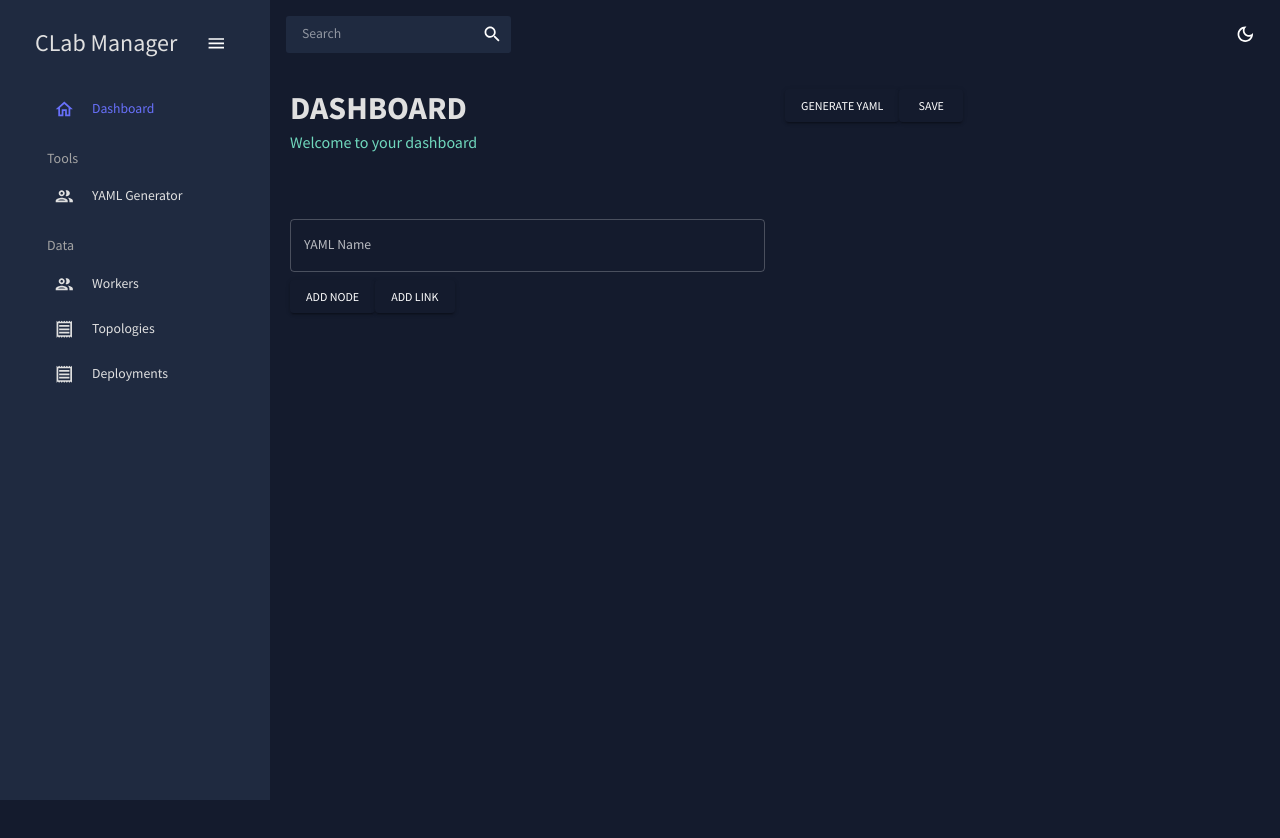
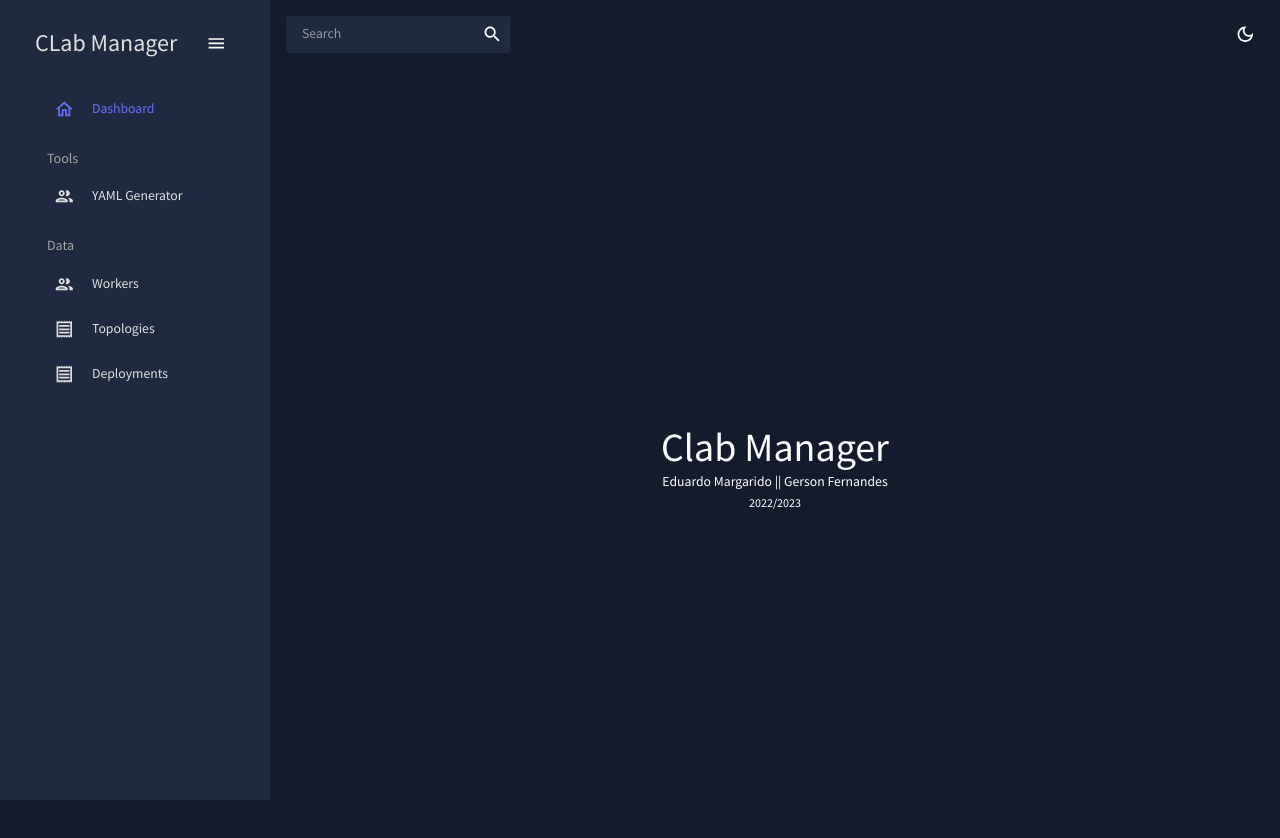
Before and after one commit to EddWasTaken/clab-manager, a React (Create React App) app in the folder frontend/: page / in a window 1280 px wide. Shown: the top 838 px of the page. Before the commit the page ends 800 px from the top, so only its background shows below. Built offline with nearby package versions, Linux system fonts and the light colour scheme.

Commit message:
mais cenas

```diff
--- a/frontend/src/scenes/dashboard/index.jsx
+++ b/frontend/src/scenes/dashboard/index.jsx
@@ -1,154 +1,23 @@
-import yaml from "js-yaml";
-import React, { useState } from "react";
-import { Box, TextField, Button } from "@mui/material";
-import Header from "../../components/Header";
+import { Box, Typography } from "@mui/material";
 
 const Dashboard = () => {
-  const [name, setName] = useState("");
-  const [nodes, setNodes] = useState([]);
-  const [links, setLinks] = useState([]);
-  const [topology, setYaml] = useState("");
-
-  const handleAddNode = () => {
-    setNodes([...nodes, { kind: "", image: "", ports: [] }]);
-  };
-
-  const handleNodeChange = (index, field, value) => {
-    const updatedNodes = [...nodes];
-    updatedNodes[index][field] = value;
-    setNodes(updatedNodes);
-  };
-
-  const handleAddLink = () => {
-    setLinks([...links, { endpoints: [] }]);
-  };
-
-  const handleLinkChange = (index, value) => {
-    const updatedLinks = [...links];
-    updatedLinks[index].endpoints = value.split(",");
-    setLinks(updatedLinks);
-  };
-
-  const generateYaml = () => {
-    let yamlString = `name: ${name}\ntopology:\n  nodes:\n`;
-    nodes.forEach((node, index) => {
-      yamlString += `    node${index + 1}:\n`;
-      yamlString += `      kind: ${node.kind}\n`;
-      yamlString += `      image: ${node.image}\n`;
-      if (node.ports.length > 0) {
-        yamlString += `      ports:\n`;
-        node.ports.forEach((port) => {
-          yamlString += `        - ${port}\n`;
-        });
-      }
-    });
-    yamlString += "  links:\n";
-    links.forEach((link, index) => {
-      yamlString += `    - endpoints: [${link.endpoints.map((ep) => `"${ep}"`).join(", ")}]\n`;
-    });
-    setYaml(yamlString);
-  };
-
-  const postDeploy = async () => {
-
-    const jsonObj = yaml.load(topology);
-    const jsonStr = JSON.stringify(jsonObj);
-
-    try {
-      const response = await fetch("http://localhost:5000/api/topologies", {
-        method: "POST",
-        headers: {
-          "Content-Type": "application/json",
-        },
-        body: jsonStr,
-
-      });
-      if (response.ok) {
-
-        console.log("Deploy successful");
-      } else {
-
-        console.error("Deploy failed");
-      }
-    } catch (error) {
-      console.error("Error occurred during deployment:", error);
-    }
-  };
-
-
   return (
-    <Box m="20px" display="flex">
-      <Box flex="1">
-        <Box display="flex" justifyContent="space-between" alignItems="center">
-          <Header title="DASHBOARD" subtitle="Welcome to your dashboard" />
-        </Box>
-        <Box mt="20px">
-          <TextField
-            label="YAML Name"
-            value={name}
-            onChange={(e) => setName(e.target.value)}
-            fullWidth
-            margin="normal"
-          />
-          <Button variant="contained" onClick={handleAddNode}>
-            Add Node
-          </Button>
-          {nodes.map((node, index) => (
-            <Box key={index} mt="20px">
-              <TextField
-                label="Node Kind"
-                value={node.kind}
-                onChange={(e) => handleNodeChange(index, "kind", e.target.value)}
-                fullWidth
-                margin="normal"
-              />
-              <TextField
-                label="Node Image"
-                value={node.image}
-                onChange={(e) => handleNodeChange(index, "image", e.target.value)}
-                fullWidth
-                margin="normal"
-              />
-              <TextField
-                label="Node Ports"
-                value={node.ports.join(",")}
-                onChange={(e) => handleNodeChange(index, "ports", e.target.value.split(","))}
-                fullWidth
-                margin="normal"
-              />
-            </Box>
-          ))}
-          <Button variant="contained" onClick={handleAddLink} mt="20px">
-            Add Link
-          </Button>
-          {links.map((link, index) => (
-            <Box key={index} mt="20px">
-              <TextField
-                label="Link Endpoints"
-                value={link.endpoints.join(",")}
-                onChange={(e) => handleLinkChange(index, e.target.value)}
-                fullWidth
-                margin="normal"
-              />
-            </Box>
-          ))}
-
-        </Box>
-      </Box>
-      <Box flex="1" ml="20px">
-      <Button variant="contained" onClick={generateYaml} mt="20px">
-            Generate YAML
-          </Button>
-        <Button variant="contained" onClick={postDeploy} mt="20px">
-          Save
-        </Button>
-        {topology && (
-          <Box mt="20px" p="10px" border="1px solid #ccc" fontFamily="monospace">
-            <pre>{topology}</pre>
-          </Box>
-        )}
-
-      </Box>
+    <Box
+      display="flex"
+      flexDirection="column"
+      justifyContent="center"
+      alignItems="center"
+      height="100vh"
+    >
+      <Typography variant="h1" align="center">
+        Clab Manager
+      </Typography>
+      <Typography variant="subtitle1" align="center">
+        Eduardo Margarido || Gerson Fernandes
+      </Typography>
+      <Typography variant="subtitle2" align="center">
+        2022/2023
+      </Typography>
     </Box>
   );
 };
--- a/frontend/src/scenes/deployments/deployments.jsx
+++ b/frontend/src/scenes/deployments/deployments.jsx
@@ -1,24 +1,10 @@
 import React, { useEffect, useState } from "react";
 import Header from "../../components/Header";
 import {
-  Box,
-  Table,
-  TableContainer,
-  TableHead,
-  TableRow,
-  TableCell,
-  TableBody,
-  Button,
-  Dialog,
-  DialogTitle,
-  DialogContent,
-  DialogActions,
-  FormControl,
-  InputLabel,
-  Select,
-  MenuItem,
-  TextField,
+  Box, Table, TableContainer, TableHead, TableRow, TableCell, TableBody, Button, Dialog, DialogTitle,
+  DialogContent, DialogActions, FormControl, InputLabel, Select, MenuItem, TextField,IconButton
 } from "@mui/material";
+import DeleteIcon from "@mui/icons-material/Delete";
 
 const Deployments = () => {
   const [data, setData] = useState([]);
@@ -160,7 +146,8 @@ const Deployments = () => {
                 <TableCell>Worker IP</TableCell>
                 <TableCell>Topology NAME</TableCell>
                 <TableCell>Port</TableCell>
-                <TableCell>Teste</TableCell>
+                <TableCell>Visualizar</TableCell>
+                <TableCell>****</TableCell>
               </TableRow>
             </TableHead>
             <TableBody>
@@ -176,8 +163,17 @@ const Deployments = () => {
                       onClick={() => handleOpenWindow(getWorkerIP(deployment.worker_id), deployment.port)}
                       mt="20px"
                     >
-                      Rebenta
+                      Cenario
                     </Button>
+                  </TableCell>
+                  <TableCell>
+
+                    <IconButton
+                    color="error"
+                    //onClick={() => handleDeleteTopologie()}
+                  >
+                    <DeleteIcon />
+                  </IconButton>
                   </TableCell>
                 </TableRow>
               ))}
--- a/frontend/src/scenes/generator/generator.jsx
+++ b/frontend/src/scenes/generator/generator.jsx
@@ -14,12 +14,15 @@ const Generator = () => {
       ...nodes,
       { selectedOption: "Select Server", kind: "", image: "", ports: [] }
     ]);
+    generateYaml(); // Update the YAML after deleting the node
   };
 
   const handleNodeChange = (index, field, value) => {
     const updatedNodes = [...nodes];
     updatedNodes[index][field] = value;
     setNodes(updatedNodes);
+    generateYaml(); // Update the YAML after deleting the node
+
   };
 
   const handleKindImageChange = (index, value) => {
@@ -52,22 +55,30 @@ const Generator = () => {
     }
 
     setNodes(updatedNodes);
+    generateYaml(); // Update the YAML after deleting the node
+
   };
 
   const handleKindImageInputChange = (index, field, value) => {
     const updatedNodes = [...nodes];
     updatedNodes[index][field] = value;
     setNodes(updatedNodes);
+    generateYaml(); // Update the YAML after deleting the node
+
   };
 
   const handleAddLink = () => {
     setLinks([...links, { node1: "", interface1: "", node2: "", interface2: "" }]);
+    generateYaml(); // Update the YAML after deleting the node
+
   };
 
   const handleLinkChange = (index, field, value) => {
     const updatedLinks = [...links];
     updatedLinks[index][field] = value;
     setLinks(updatedLinks);
+    generateYaml(); // Update the YAML after deleting the node
+
   };
 
   const handleDeleteNode = (index) => {
@@ -105,16 +116,15 @@ const Generator = () => {
   };
 
   const postDeploy = async () => {
-    const jsonObj = yaml.load(topology);
-    const jsonStr = JSON.stringify(jsonObj);
-
+	   const jsonObj = yaml.load(topology);
+       const jsonStr = JSON.stringify(jsonObj);
     try {
       const response = await fetch("/api/topologies", {
         method: "POST",
         headers: {
-          "Content-Type": "application/json",
+          "Content-Type": "application/json"
         },
-        body: jsonStr,
+        body: topology
       });
       if (response.ok) {
         console.log("Deploy successful");
@@ -125,7 +135,6 @@ const Generator = () => {
       console.error("Error occurred during deployment:", error);
     }
   };
-
 
   return (
     <Box m="20px" display="flex">
--- a/frontend/src/scenes/workers/workers.jsx
+++ b/frontend/src/scenes/workers/workers.jsx
@@ -1,19 +1,9 @@
 import React, { useEffect, useState } from "react";
 import {
-  Box,
-  Table,
-  TableContainer,
-  TableHead,
-  TableRow,
-  TableCell,
-  TableBody,
-  Button,
-  Dialog,
-  DialogTitle,
-  DialogContent,
-  DialogActions,
-  TextField,
+  Box, Table, TableContainer, TableHead, TableRow, TableCell, TableBody, Button,
+  Dialog, DialogTitle, DialogContent, DialogActions, TextField, IconButton
 } from "@mui/material";
+import DeleteIcon from "@mui/icons-material/Delete";
 import Header from "../../components/Header";
 
 const Workers = () => {
@@ -167,9 +157,13 @@ const Workers = () => {
                   <TableCell>{worker._id}</TableCell>
                   <TableCell>{worker.ip}</TableCell>
                   <TableCell>
-                    <Button variant="contained" onClick={() => handleDeleteWorker(worker.name)}>
-                      Delete
-                    </Button>
+
+                    <IconButton
+                color="error"
+                onClick={() => handleDeleteWorker(worker.name)}
+              >
+                <DeleteIcon />
+              </IconButton>
                   </TableCell>
                 </TableRow>
               ))}
```
Also changed, not shown: frontend/src/scenes/topologies/topologies.jsx (+13 -8 lines).
